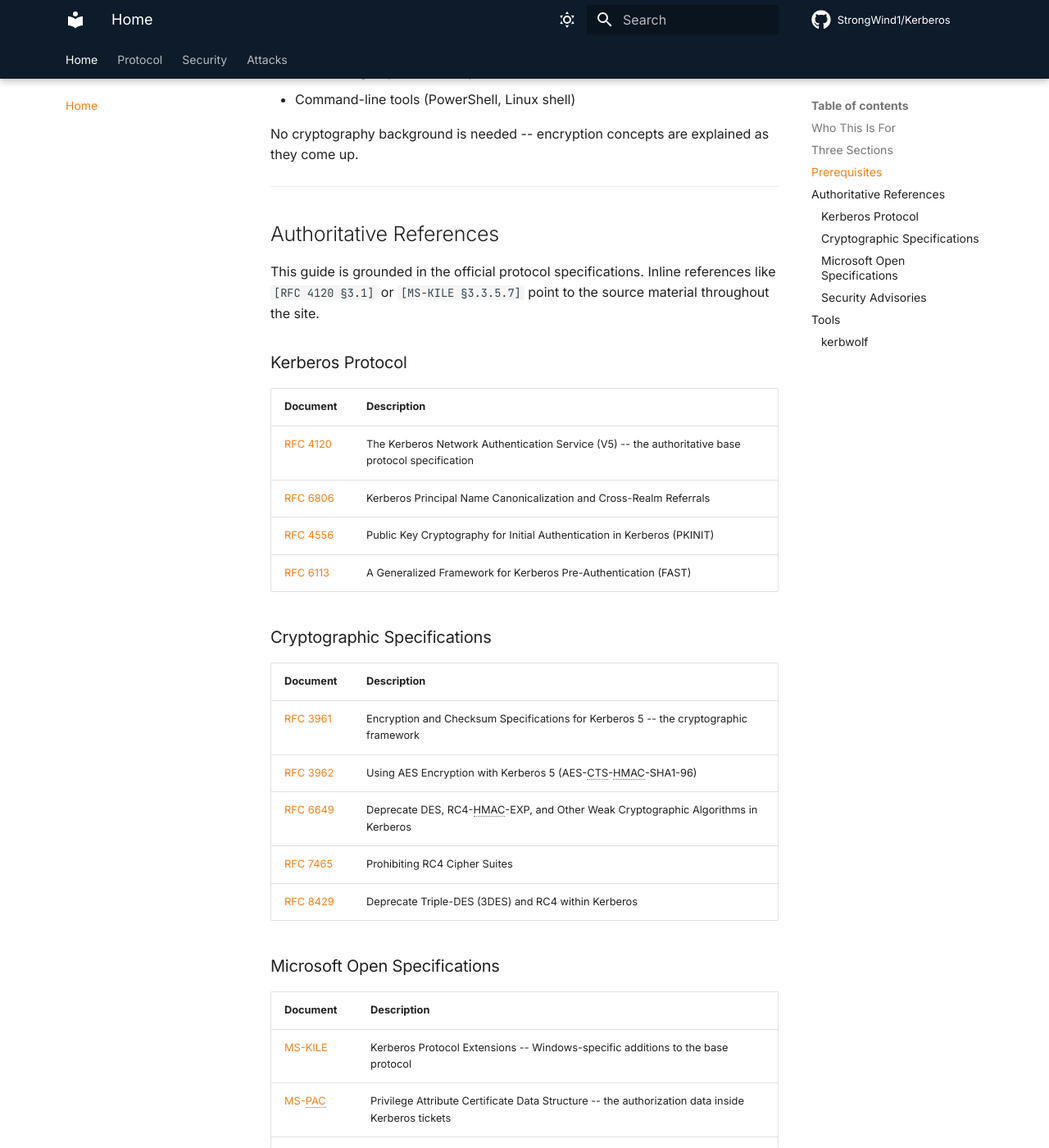
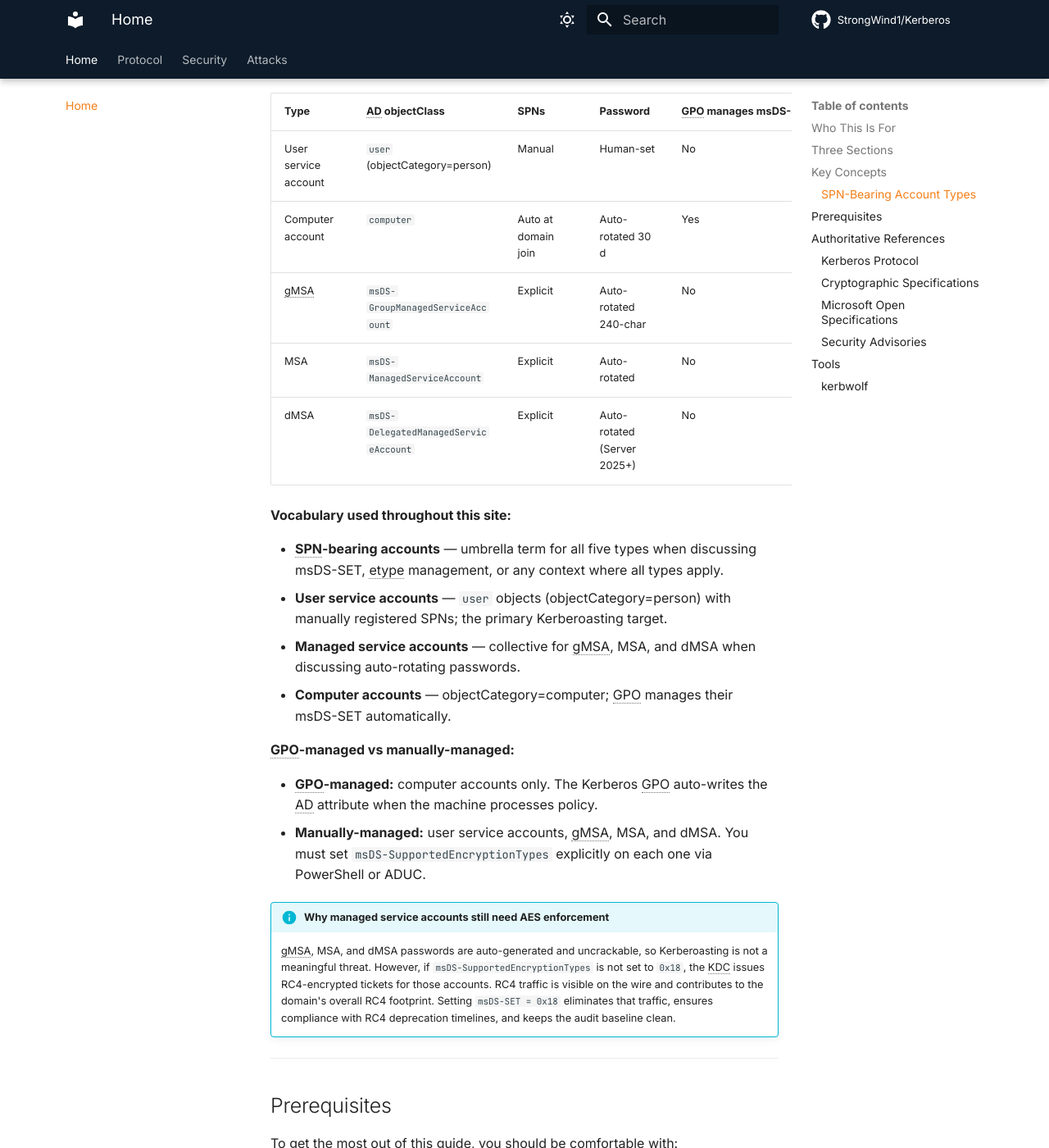
Before and after one commit to StrongWind1/Kerberos, an MkDocs documentation site: the page built from content/index.md, in a window 1280 px wide and 1400 px high, scrolled down 1931 px. Shown: the whole window at 82% size. Built offline with MkDocs 1.6.1 and Material for MkDocs 9.7.7, drawn with Linux system fonts in a browser that asks for light colours; plug-ins that fetch from the network failed and are left out; comment, search, counter and statistics services are not loaded; some of the changed text lies outside the part shown.

Commit message:
Move SPN account types and vocabulary to homepage
Extract SPN-Bearing Account Types table, vocabulary definitions, and
GPO-managed vs manually-managed distinction from msds-supported.md to
includes/spn-account-types.md.  Include it on the main homepage as a
new "Key Concepts" section so readers see these foundational terms
before entering any section.

msds-supported.md still renders the same content via the shared
include.  Update all 5 cross-site links to point to the homepage
anchor as the canonical location.

```diff
--- a/content/index.md
+++ b/content/index.md
@@ -48,6 +48,14 @@ Already familiar with Kerberos and just need to get your domain to AES? Jump str
     Start here if you already understand the protocol and want to focus on offensive or defensive techniques.
 
 </div>
+
+---
+
+## Key Concepts
+
+### SPN-Bearing Account Types { #spn-bearing-account-types }
+
+--8<-- "includes/spn-account-types.md"
 
 ---
 
--- a/content/security/aes-standardization.md
+++ b/content/security/aes-standardization.md
@@ -70,7 +70,7 @@ The Kerberos GPO handles computer accounts automatically (it writes the registry
 machine updates its own AD attribute).  **All other SPN-bearing account types are not
 covered by GPO** and must be managed manually.  This includes user service accounts,
 gMSA, MSA, and dMSA — for any of these, you must set `msDS-SupportedEncryptionTypes`
-via PowerShell or ADUC.  See the [account type taxonomy](msds-supported.md#spn-bearing-account-types)
+via PowerShell or ADUC.  See the [account type taxonomy](../index.md#spn-bearing-account-types)
 for the full breakdown of defaults and targets.
 
 This is the single most common miss in AES migrations: the account gets a
@@ -452,7 +452,7 @@ Get-ADReplAccount -SamAccountName svc_example -Server dc01.corp.local
 
 The Kerberos GPO handles computer accounts automatically (Step 4).  All other
 SPN-bearing account types must be updated manually: user service accounts, gMSA, MSA,
-and dMSA.  See the [account type taxonomy](msds-supported.md#spn-bearing-account-types)
+and dMSA.  See the [account type taxonomy](../index.md#spn-bearing-account-types)
 for the full list of defaults and targets for each type.
 
 The KDC uses `msDS-SupportedEncryptionTypes` when issuing service tickets.  Without an
--- /dev/null
+++ b/includes/spn-account-types.md
@@ -0,0 +1,37 @@
+Five AD object types can have `servicePrincipalName` registered.  Each type has a
+different default `msDS-SupportedEncryptionTypes` value, a different password
+management model, and a different remediation path.
+
+| Type | AD objectClass | SPNs | Password | GPO manages msDS-SET? | Default msDS-SET | Target |
+|------|---------------|------|----------|-----------------------|-----------------|--------|
+| User service account | `user` (objectCategory=person) | Manual | Human-set | No | `0` (unset) | `0x18` |
+| Computer account | `computer` | Auto at domain join | Auto-rotated 30 d | Yes | `0x1F` | `0x1F` (GPO) |
+| gMSA | `msDS-GroupManagedServiceAccount` | Explicit | Auto-rotated 240-char | No | `0x1C` | `0x18` |
+| MSA | `msDS-ManagedServiceAccount` | Explicit | Auto-rotated | No | `0x1C` or `0` | `0x18` |
+| dMSA | `msDS-DelegatedManagedServiceAccount` | Explicit | Auto-rotated (Server 2025+) | No | `0` or `0x1C` | `0x18` |
+
+**Vocabulary used throughout this site:**
+
+- **SPN-bearing accounts** — umbrella term for all five types when discussing msDS-SET,
+  etype management, or any context where all types apply.
+- **User service accounts** — `user` objects (objectCategory=person) with manually
+  registered SPNs; the primary Kerberoasting target.
+- **Managed service accounts** — collective for gMSA, MSA, and dMSA when discussing
+  auto-rotating passwords.
+- **Computer accounts** — objectCategory=computer; GPO manages their msDS-SET
+  automatically.
+
+**GPO-managed vs manually-managed:**
+
+- **GPO-managed:** computer accounts only.  The Kerberos GPO auto-writes the AD
+  attribute when the machine processes policy.
+- **Manually-managed:** user service accounts, gMSA, MSA, and dMSA.  You must set
+  `msDS-SupportedEncryptionTypes` explicitly on each one via PowerShell or ADUC.
+
+!!! info "Why managed service accounts still need AES enforcement"
+    gMSA, MSA, and dMSA passwords are auto-generated and uncrackable, so Kerberoasting
+    is not a meaningful threat.  However, if `msDS-SupportedEncryptionTypes` is not set
+    to `0x18`, the KDC issues RC4-encrypted tickets for those accounts.  RC4 traffic is
+    visible on the wire and contributes to the domain's overall RC4 footprint.  Setting
+    `msDS-SET = 0x18` eliminates that traffic, ensures compliance with RC4 deprecation
+    timelines, and keeps the audit baseline clean.
```
Also changed, not shown: content/attacks/roasting/kerberoasting.md (+1 -1 lines), content/protocol/principals.md (+1 -1 lines), content/security/index.md (+1 -1 lines), content/security/msds-supported.md (+2 -38 lines).
